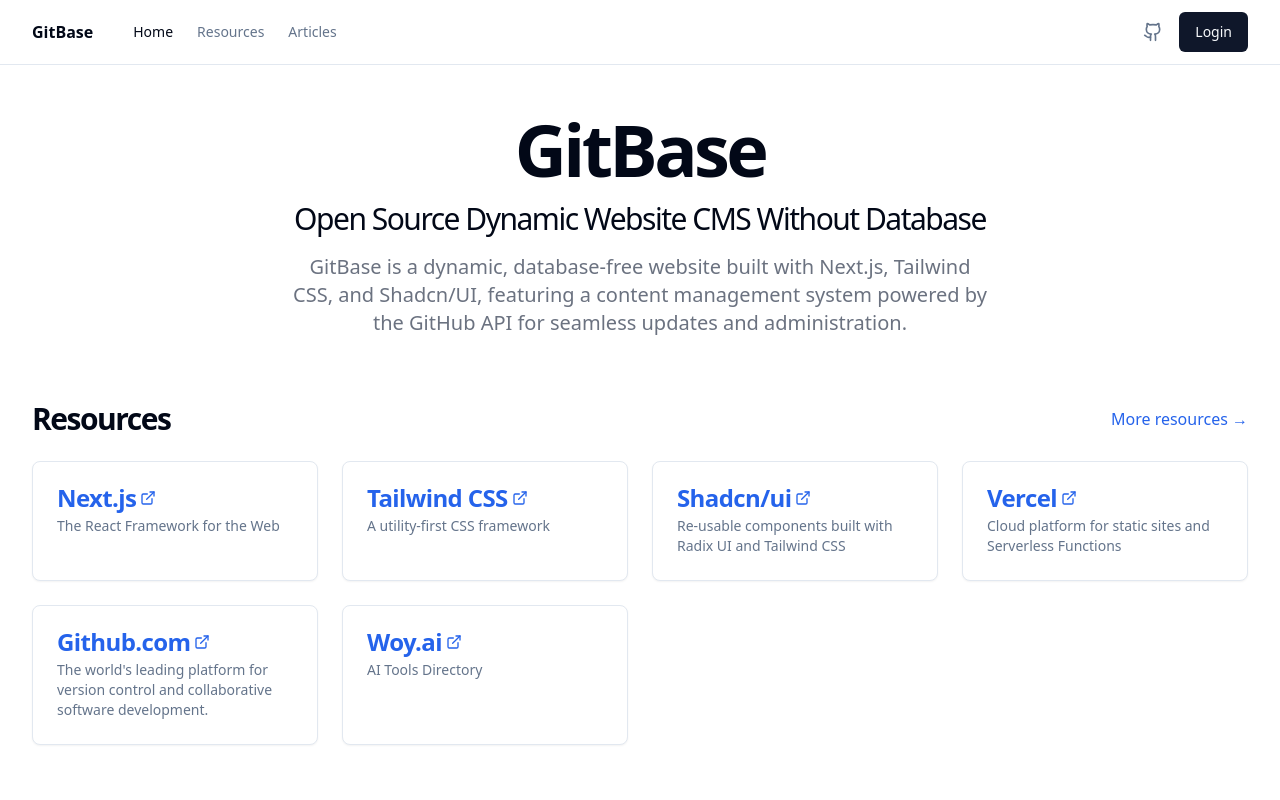
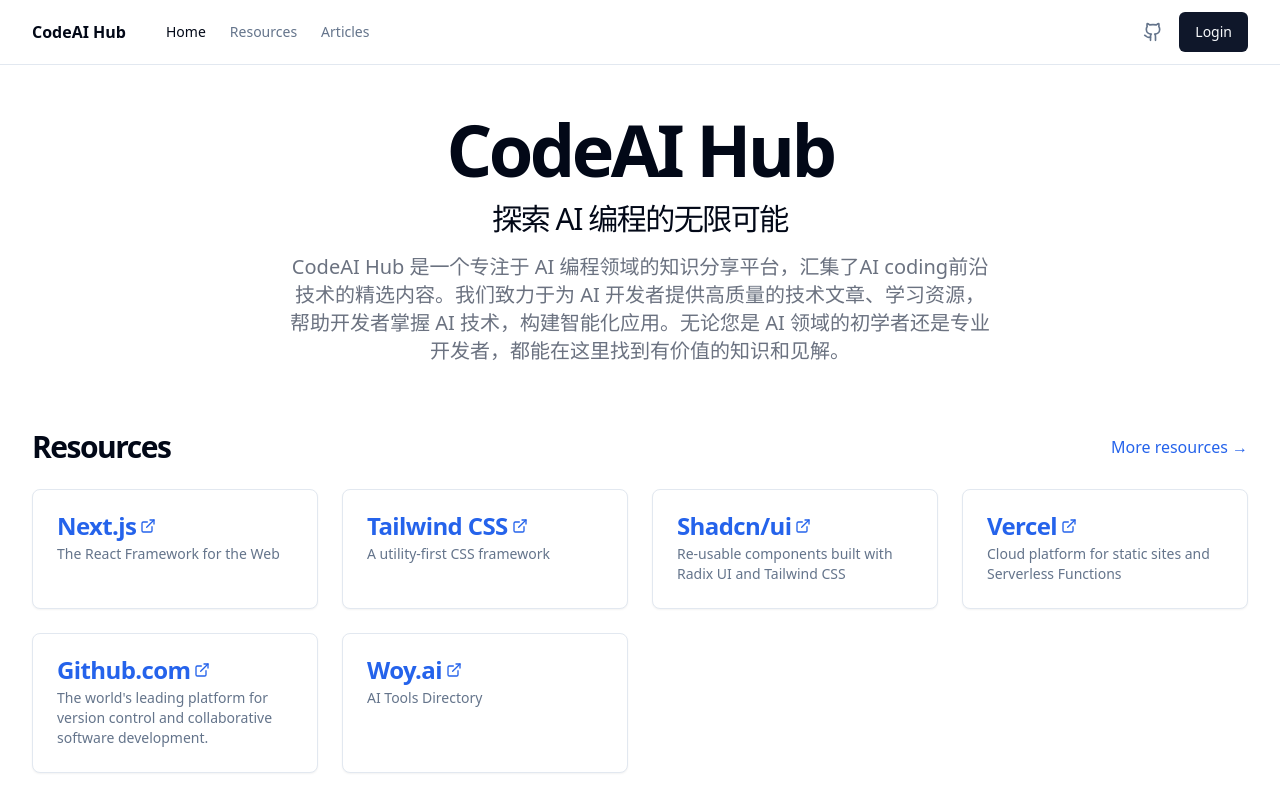
Before and after one commit to DevDenny/ai-dev-navigater, a Next.js app: page / in a window 1280 px wide. Shown: the top 800 px of the page. Built offline with nearby package versions, Linux system fonts and the light colour scheme; no server answers.

Commit message:
修改首页文案

```diff
--- a/src/app/page.tsx
+++ b/src/app/page.tsx
@@ -20,11 +20,11 @@
     <div className="container mx-auto py-12 space-y-16">
       <section className="text-center space-y-4">
         <h1 className="text-4xl font-bold tracking-tighter sm:text-5xl md:text-6xl lg:text-7xl">
-          GitBase
+        CodeAI Hub
         </h1>
-        <h2 className="text-2xl tracking-tighter sm:text-3xl md:text-3xl lg:text-3xl">Open Source Dynamic Website CMS Without Database</h2>
+        <h2 className="text-2xl tracking-tighter sm:text-3xl md:text-3xl lg:text-3xl">探索 AI 编程的无限可能</h2>
         <p className="mx-auto max-w-[700px] text-gray-500 md:text-xl">
-          GitBase is a dynamic, database-free website built with Next.js, Tailwind CSS, and Shadcn/UI, featuring a content management system powered by the GitHub API for seamless updates and administration.
+        CodeAI Hub 是一个专注于 AI 编程领域的知识分享平台，汇集了AI coding前沿技术的精选内容。我们致力于为 AI 开发者提供高质量的技术文章、学习资源，帮助开发者掌握 AI 技术，构建智能化应用。无论您是 AI 领域的初学者还是专业开发者，都能在这里找到有价值的知识和见解。
         </p>
       </section>
 
--- a/src/components/Navigation.js
+++ b/src/components/Navigation.js
@@ -57,7 +57,7 @@
       <div className="container flex h-16 items-center justify-between">
         <div className="flex gap-6 md:gap-10">
           <Link href="/" className="flex items-center space-x-2">
-            <span className="inline-block font-bold">GitBase</span>
+            <span className="inline-block font-bold">CodeAI Hub</span>
           </Link>
           <nav className="hidden md:flex gap-6">
             {navItems.map((item) => (
```
